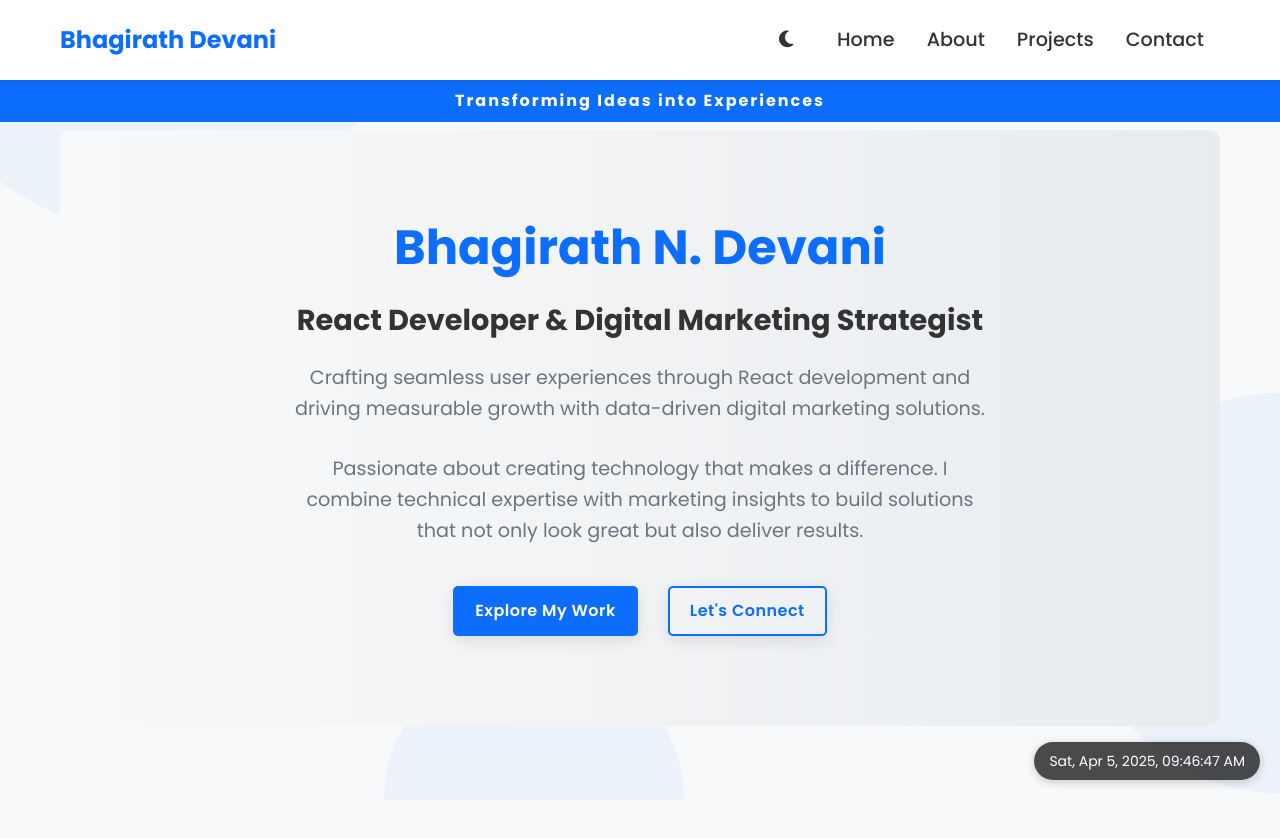
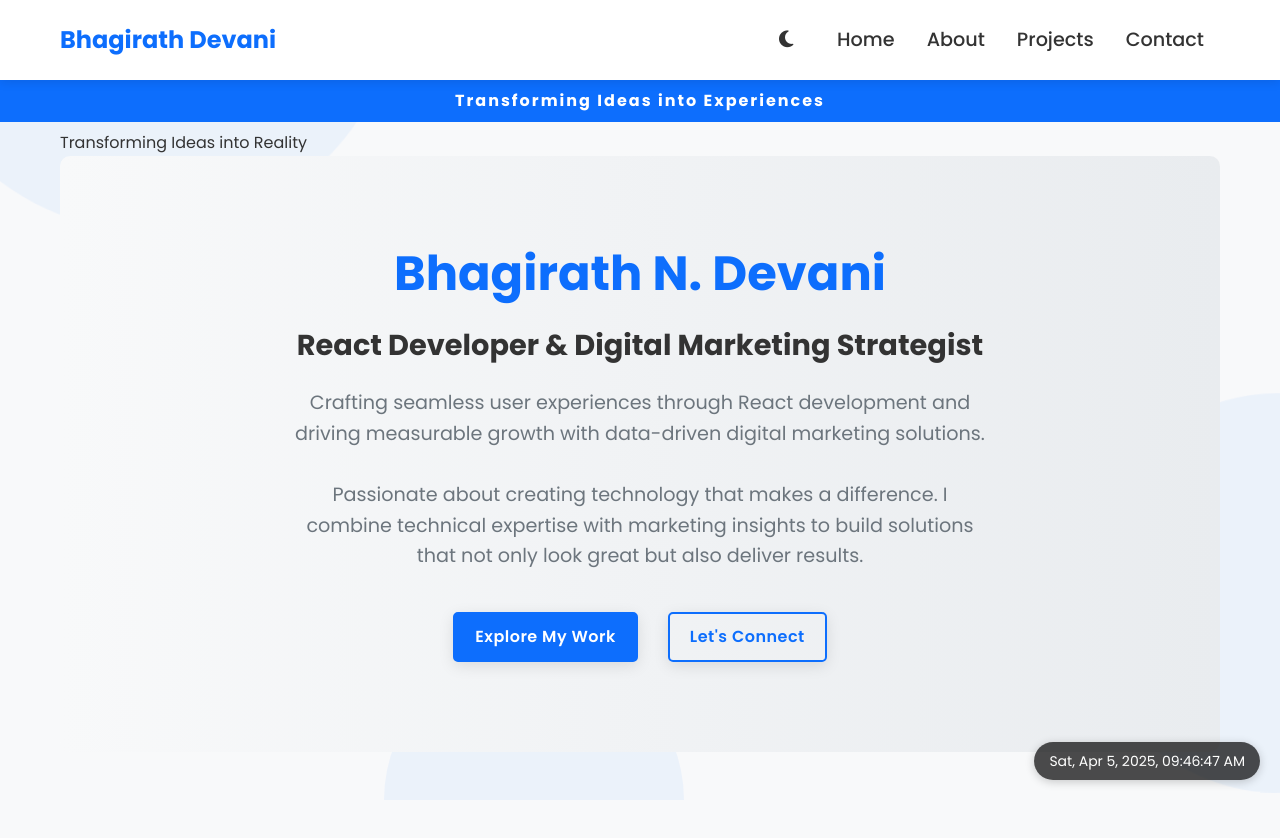
Before and after one commit to openheimer9/portfolio, a React (Create React App) app: page / in a window 1280 px wide. Shown: the top 838 px of the page. Built offline with nearby package versions, Linux system fonts and the light colour scheme.

Commit message:
Update Home.js

```diff
--- a/src/components/Home.js
+++ b/src/components/Home.js
@@ -5,6 +5,12 @@ import '../styles/Home.css';
 const Home = () => {
   return (
     <div className="home-container">
+      <div className="tagline-banner">
+        <div className="tagline-content">
+          Transforming Ideas into Reality
+        </div>
+      </div>
+
       <div className="hero-section fade-in">
         <h1>Bhagirath N. Devani</h1>
         <h2>React Developer & Digital Marketing Strategist</h2>
```
